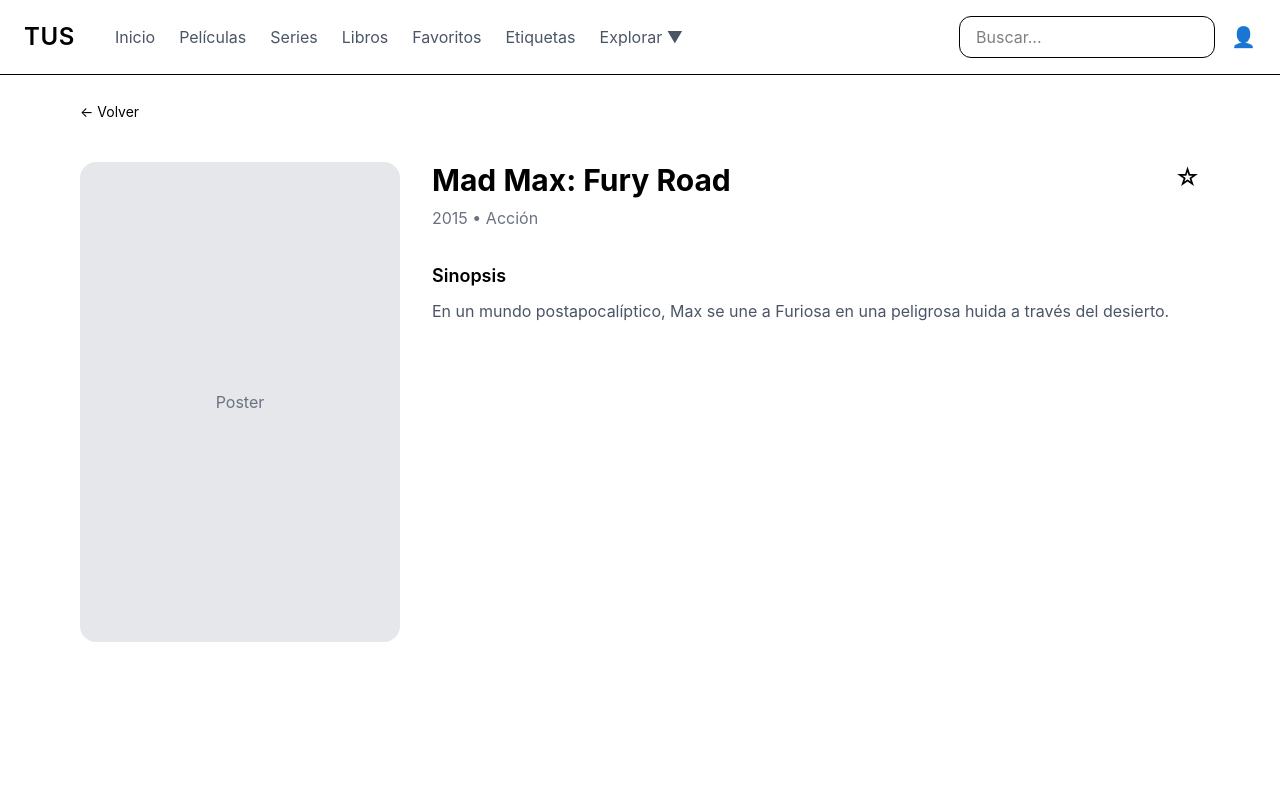
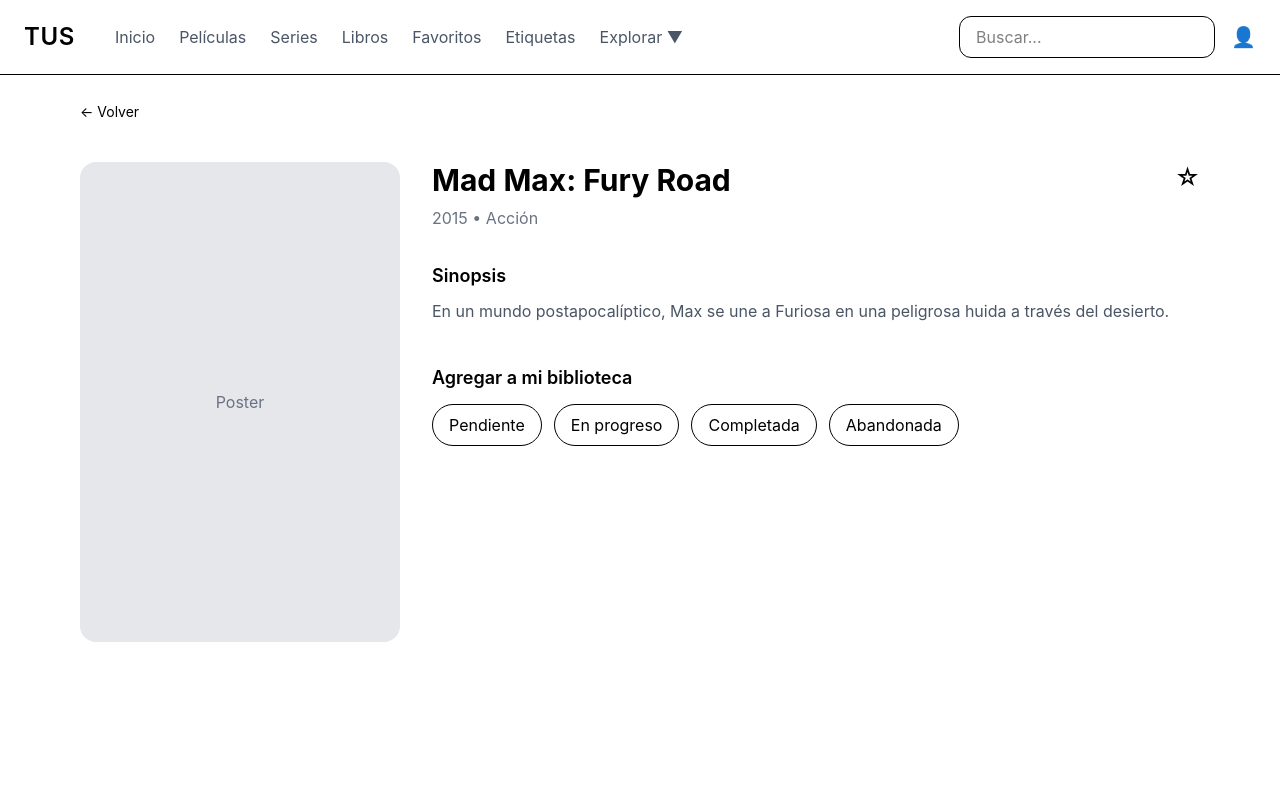
Before and after one commit to CeciliaVeraP/Tus, a React (Vite) app: page /pelicula/1 in a window 1280 px wide. Shown: the top 800 px of the page. Built offline with nearby package versions, Linux system fonts and the light colour scheme.

Commit message:
v2 de ficha detalles botones agregar y modal de completado

```diff
--- /dev/null
+++ b/src/context/ToastContext.jsx
@@ -0,0 +1,30 @@
+import { createContext, useContext, useState } from "react";
+
+const ToastContext = createContext();
+
+export function ToastProvider({ children }) {
+  const [toast, setToast] = useState(null);
+
+  const showToast = (message) => {
+    setToast(message);
+
+    setTimeout(() => {
+      setToast(null);
+    }, 3000);
+  };
+
+  return (
+    <ToastContext.Provider value={{ showToast }}>
+      {children}
+
+      {/* TOAST GLOBAL */}
+      {toast && (
+        <div className="fixed top-5 left-1/2 -translate-x-1/2 bg-black text-white px-4 py-2 rounded-lg shadow-lg z-[99999]">
+          {toast}
+        </div>
+      )}
+    </ToastContext.Provider>
+  );
+}
+
+export const useToast = () => useContext(ToastContext);
--- a/src/pages/MovieDetail.jsx
+++ b/src/pages/MovieDetail.jsx
@@ -1,10 +1,18 @@
 import MainLayout from "../layouts/MainLayout";
 import { useParams, useNavigate } from "react-router-dom";
 import moviesMock from "../data/moviesMock";
+import { useState } from "react";
+import { useToast } from "../context/ToastContext";
 
 function MovieDetail() {
   const { id } = useParams();
   const navigate = useNavigate();
+
+  const userMovie = null;
+
+  const [selectedStatus, setSelectedStatus] = useState(null);
+  const [showModal, setShowModal] = useState(false);
+  const [toast, setToast] = useState("");
 
   const movieData = moviesMock.find((category) =>
     category.movies.some((movie) => movie.id === Number(id))
@@ -15,50 +23,56 @@
   );
 
   const category = movieData?.category;
+  const { showToast } = useToast();
 
   return (
+
+    <>
+      {/* TOAST */}
+      {toast && (
+        <div className="fixed top-4 left-1/2 -translate-x-1/2 bg-black text-white px-4 py-2 rounded-lg shadow-lg z-50">
+          {toast}
+        </div>
+      )}
+
+
       <MainLayout>
         <div className="max-w-6xl mx-auto px-4 py-6">
+
+          {/* VOLVER */}
           <button
             onClick={() => navigate(-1)}
-      className="mb-4 text-sm" >
+            className="mb-4 text-sm"
+          >
             ← Volver
           </button>
 
           <div className="flex flex-col md:flex-row gap-8 mt-6">
 
+            {/* POSTER */}
             <div className="w-full max-w-xs mx-auto md:mx-0">
-
               <div className="aspect-[2/3] rounded-2xl bg-gray-200 flex items-center justify-center">
-
-      <span className="text-gray-500">
-        Poster
-      </span>
-
+                <span className="text-gray-500">Poster</span>
+              </div>
             </div>
 
-  </div>
-
+            {/* INFO */}
             <div className="flex-1">
 
               <div className="flex items-start justify-between gap-4">
-
                 <h1 className="text-3xl font-bold">
                   {movie?.title}
                 </h1>
 
-      <button className="text-2xl">
-        ☆
-      </button>
-
+                <button className="text-2xl">☆</button>
               </div>
 
               <p className="text-gray-500 mt-2">
                 {movie?.year} • {category}
               </p>
 
+              {/* SINOPSIS */}
               <div className="mt-8">
-
                 <h2 className="font-semibold text-lg mb-2">
                   Sinopsis
                 </h2>
@@ -66,16 +80,148 @@
                 <p className="text-gray-600 leading-relaxed">
                   {movie?.overview || "Sin sinopsis disponible."}
                 </p>
+              </div>
+
+              {/* BIBLIOTECA */}
+              <div className="mt-10">
+
+                {!userMovie && (
+                  <div className="space-y-3">
+
+                    <h2 className="font-semibold text-lg">
+                      Agregar a mi biblioteca
+                    </h2>
+
+                    <div className="flex flex-wrap gap-3">
+
+                      {/* PENDIENTE */}
+                      <button
+                        onClick={() => setSelectedStatus("pending")}
+                        className={`px-4 py-2 rounded-full border transition ${
+                          selectedStatus === "pending"
+                            ? "bg-black text-white border-black"
+                            : "hover:bg-gray-100"
+                        }`}
+                      >
+                        Pendiente
+                      </button>
+
+                      {/* PROGRESO */}
+                      <button
+                        onClick={() => setSelectedStatus("progress")}
+                        className={`px-4 py-2 rounded-full border transition ${
+                          selectedStatus === "progress"
+                            ? "bg-black text-white border-black"
+                            : "hover:bg-gray-100"
+                        }`}
+                      >
+                        En progreso
+                      </button>
+
+                      {/* COMPLETADA */}
+                      <button
+                        onClick={() => {
+                          setSelectedStatus("completed");
+                          setShowModal(true);
+                        }}
+                        className={`px-4 py-2 rounded-full border transition ${
+                          selectedStatus === "completed"
+                            ? "bg-black text-white border-black"
+                            : "hover:bg-gray-100"
+                        }`}
+                      >
+                        Completada
+                      </button>
+
+                      {/* ABANDONADA */}
+                      <button
+                        onClick={() => setSelectedStatus("abandoned")}
+                        className={`px-4 py-2 rounded-full border transition ${
+                          selectedStatus === "abandoned"
+                            ? "bg-black text-white border-black"
+                            : "hover:bg-gray-100"
+                        }`}
+                      >
+                        Abandonada
+                      </button>
+
+                    </div>
+
+                    {/* DEBUG */}
+                    {selectedStatus && (
+                      <p className="mt-4 text-sm text-green-600">
+                        Estado seleccionado: {selectedStatus}
+                      </p>
+                    )}
+
+                  </div>
+                )}
+
+              </div>
+
+            </div>
+          </div>
+        </div>
+      </MainLayout>
+
+      {/* MODAL */}
+      {showModal && (
+        <div className="fixed inset-0 bg-black/70 flex items-center justify-center z-[9999]">
+
+          <div className="bg-white w-full max-w-md rounded-xl p-6">
+
+            <h2 className="text-xl font-semibold mb-4">
+              Agregar a tu biblioteca
+            </h2>
+
+            <p className="text-sm text-gray-500 mb-4">
+              Estado: {selectedStatus}
+            </p>
+
+            <input
+              type="text"
+              placeholder="Año visto (opcional)"
+              className="w-full border rounded-lg px-3 py-2 mb-3"
+            />
+
+            <textarea
+              placeholder="Comentario (opcional)"
+              className="w-full border rounded-lg px-3 py-2 mb-3"
+              rows="3"
+            />
+
+            <input
+              type="text"
+              placeholder="Listas separadas por coma"
+              className="w-full border rounded-lg px-3 py-2 mb-4"
+            />
+
+            <div className="flex justify-end gap-2">
+
+              <button
+                onClick={() => setShowModal(false)}
+                className="px-4 py-2 rounded-lg border"
+              >
+                Cancelar
+              </button>
+
+          <button
+            onClick={() => {
+              setShowModal(false);
+              showToast("✓ Agregada a tu biblioteca correctamente");
+            }}
+            className="px-4 py-2 rounded-lg bg-black text-white"
+          >
+            Guardar
+          </button>
 
             </div>
 
           </div>
 
         </div>
-
-
-      </div>
-    </MainLayout>
+      )}
+    </>
   );
 }
 
```
Also changed, not shown: src/App.jsx (+10 -6 lines). Lines whose indentation alone changed are shown as unchanged.
